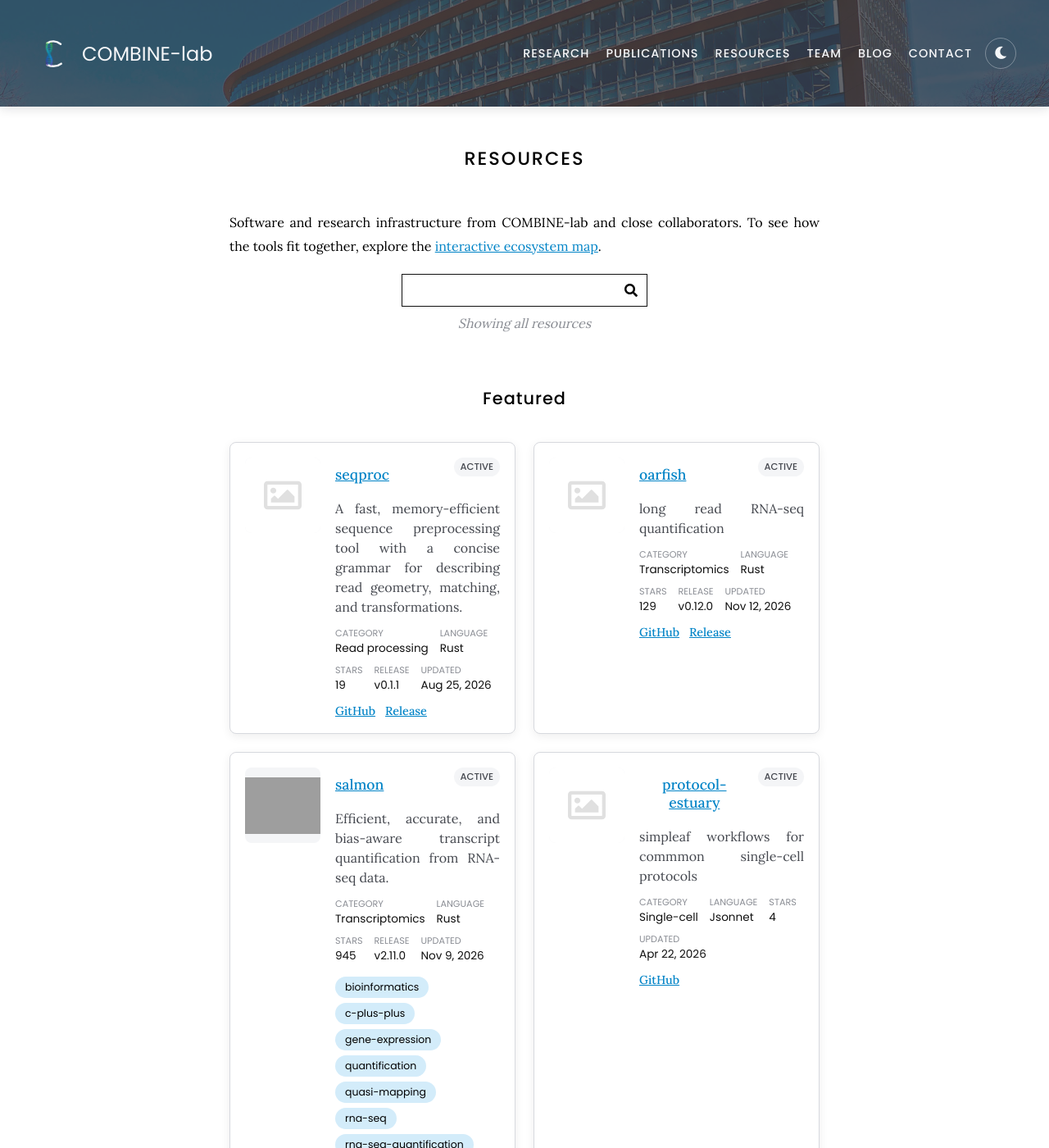
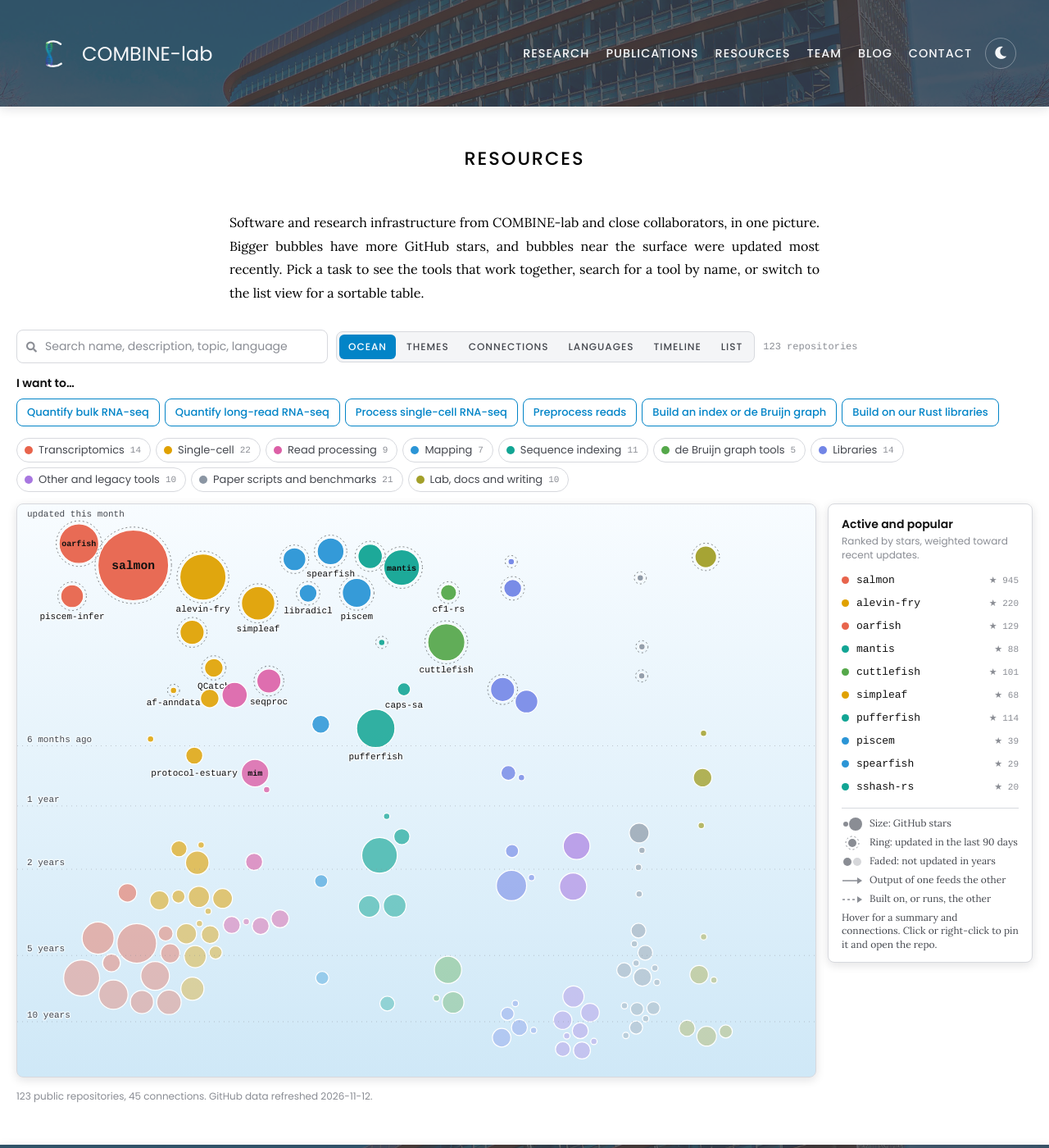
Before and after one commit to COMBINE-lab/combine-lab.github.io, a Jekyll site: the page built from resources/index.md, in a window 1280 px wide and 1400 px high. Shown: the whole window at 82% size. Built offline with Jekyll 4.4.1, drawn with Linux system fonts in a browser that asks for light colours; nearby versions of some CDN libraries; some of the changed text lies outside the part shown; grey boxes are pictures that could not be loaded.

Commit message:
Make the interactive map the Resources page
The map's list view covers what the card list did, so /resources/ now shows
the map directly and /ecosystem/ redirects to it.

- ?search= links keep working: an exact repository name opens its card,
  anything else fills the map's search box. The home page tool links use
  this.
- The card list is no longer rendered. resource-list.html,
  resource-card.html and their styles are left in place, unused.
- _data/resources.yml is still the source for descriptions, status and
  featured; its 'category' still sets each curated tool's theme.

Co-Authored-By: Claude Fable 5.2 <noreply@anthropic.com>
Claude-Session: https://claude.ai/code/session_016brRcrq8MRn1ssW93Yq8Zr

```diff
--- a/_data/ecosystem.yml
+++ b/_data/ecosystem.yml
@@ -1,4 +1,4 @@
-# Editorial data for the interactive ecosystem map (/ecosystem/).
+# Editorial data for the interactive map on the Resources page (/resources/).
 #
 # Repository facts (stars, language, dates) come from _data/resources_github.yml,
 # and descriptions, status and "featured" come from _data/resources.yml. This
--- a/_includes/ecosystem-map.html
+++ b/_includes/ecosystem-map.html
@@ -1,5 +1,5 @@
 {%- comment -%}
-Interactive map of the lab's software ecosystem.
+Interactive map of the lab's software ecosystem, shown on the Resources page.
 
 Data comes from three files, merged in /js/ecosystem.js:
 - _data/resources_github.yml  repository facts (generated weekly)
@@ -69,7 +69,7 @@ Styles are in /css/ecosystem.scss.
   <p class="eco_foot" id="eco-foot"></p>
 
   <noscript>
-    <p>The map needs JavaScript. All of the lab's software is also listed on the <a href="{{ 'resources' | relative_url }}">Resources page</a>.</p>
+    <p>The map needs JavaScript. All of the lab's repositories are also listed at <a href="https://github.com/{{ site.github }}">github.com/{{ site.github }}</a>.</p>
   </noscript>
 
   <script type="application/json" id="eco-data-github">{{ site.data.resources_github | jsonify | replace: "</", "<\/" }}</script>
--- a/ecosystem/index.md
+++ /dev/null
@@ -1,10 +0,0 @@
----
-title: Ecosystem
-description: An interactive map of the software and research tools developed by COMBINE-lab, and how they fit together.
----
-
-# Software ecosystem
-
-Every public repository from the lab in one picture. Bigger bubbles have more GitHub stars, and bubbles near the surface were updated most recently. Pick a task to see the tools that work together, or switch views to group by theme, connection, language, or year. For curated descriptions of the main tools, see [Resources]({{ '/resources/' | relative_url }}).
-
-{% include ecosystem-map.html %}
--- a/js/ecosystem.js
+++ b/js/ecosystem.js
@@ -1102,4 +1102,25 @@
   var first = decodeURIComponent(location.hash.slice(1));
   setView(VIEWS.indexOf(first) >= 0 ? first : "ocean", true);
   fromHash();
+
+  // ?search= deep links (the convention the home page and publications use):
+  // an exact repository name opens its card, anything else fills the search box
+  var query = "";
+  try {
+    query = (new URLSearchParams(location.search).get("search") || "").trim();
+  } catch (e) {}
+  if (query && !location.hash) {
+    var exact = repos.filter(function (r) {
+      return r.n.toLowerCase() === query.toLowerCase();
+    })[0];
+    if (exact) {
+      setTimeout(function () {
+        pin(exact);
+      }, reduced ? 0 : 900);
+    } else {
+      $("eco-q").value = query;
+      state.q = query.toLowerCase();
+      refresh();
+    }
+  }
 })();
--- a/resources/index.md
+++ b/resources/index.md
@@ -1,54 +1,12 @@
 ---
 title: Resources
 description: Software and research resources developed or maintained by COMBINE-lab.
+redirect_from:
+  - /ecosystem/
 ---
 
 # Resources
 
-Software and research infrastructure from COMBINE-lab and close collaborators. To see how the tools fit together, explore the [interactive ecosystem map]({{ '/ecosystem/' | relative_url }}).
+Software and research infrastructure from COMBINE-lab and close collaborators, in one picture. Bigger bubbles have more GitHub stars, and bubbles near the surface were updated most recently. Pick a task to see the tools that work together, search for a tool by name, or switch to the list view for a sortable table.
 
-{% include card-search.html subject="resources" %}
-
-## Featured
-{:.card_search_hide}
-
-{% include resource-list.html featured=true %}
-
-<!-- section break -->
-
-## Transcriptomics
-{:.card_search_hide}
-
-{% include resource-list.html category="Transcriptomics" compact=true %}
-
-## Single-cell
-{:.card_search_hide}
-
-{% include resource-list.html category="Single-cell" compact=true %}
-
-## Read processing
-{:.card_search_hide}
-
-{% include resource-list.html category="Read processing" compact=true %}
-
-## Mapping
-{:.card_search_hide}
-
-{% include resource-list.html category="Mapping" compact=true %}
-
-## Sequence indexing
-{:.card_search_hide}
-
-{% include resource-list.html category="Sequence indexing" compact=true %}
-
-## de Bruijn graph tools
-{:.card_search_hide}
-
-{% include resource-list.html category="de Bruijn graph tools" compact=true %}
-
-## Other and legacy tools
-{:.card_search_hide}
-
-{% include resource-list.html category="3D genome organization" compact=true %}
-{% include resource-list.html category="Network biology" compact=true %}
-{% include resource-list.html category="Legacy" compact=true %}
+{% include ecosystem-map.html %}
```
